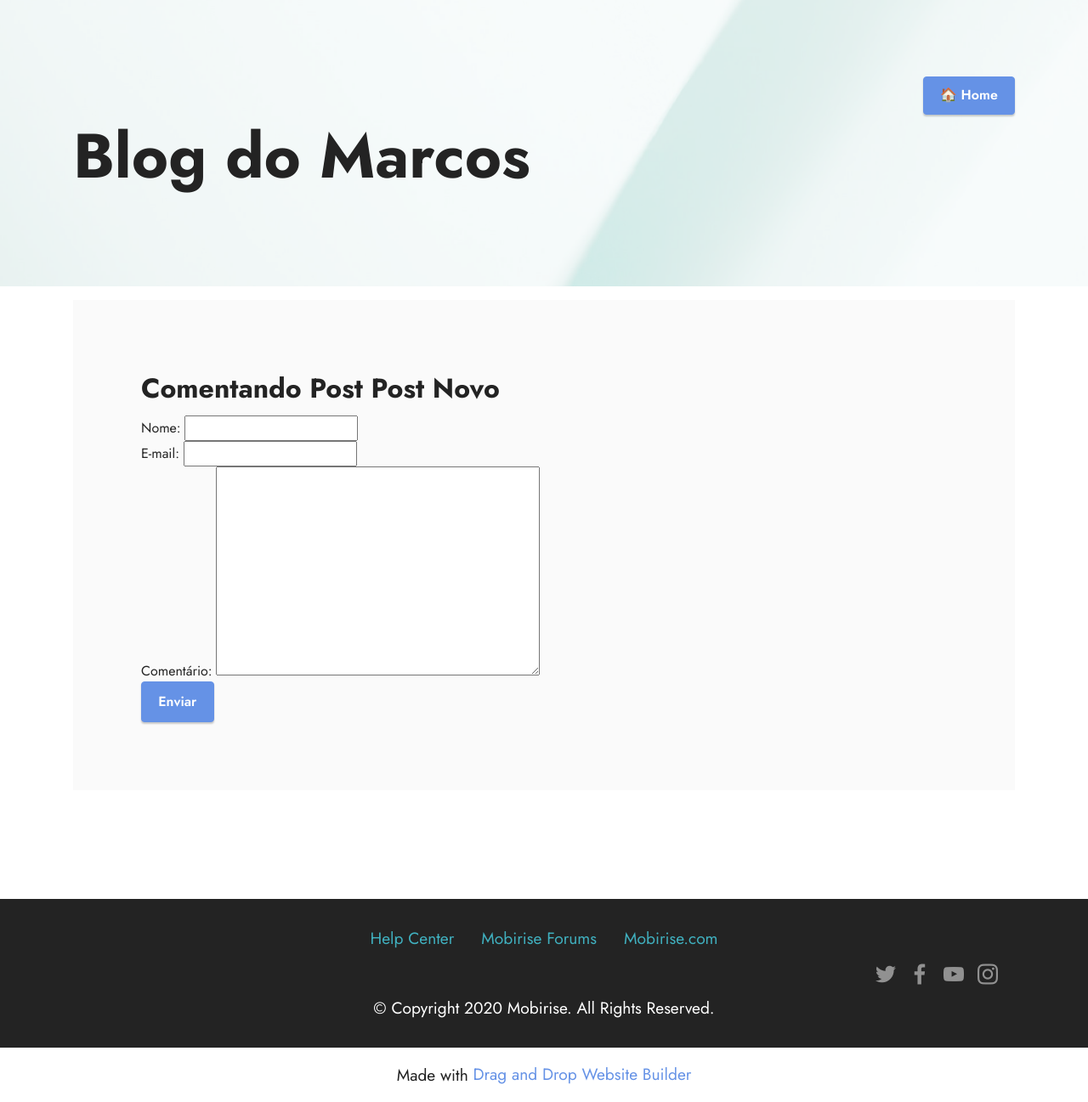
After one commit to lucasxpto/blog_aula, a Django app: page /comentar/6/ in a window 1280 px wide. The commit adds this page. Shown: the whole page at 85% size. Run offline with Django 4.2, Linux system fonts and the light colour scheme; data comes from the database, SQL or seed files in the repository; both versions use the stored data as it was after the commit; some libraries are stand-ins or nearby versions.

Commit message:
inserido sistema de comentários

```diff
--- a/core/forms.py
+++ b/core/forms.py
@@ -1,5 +1,7 @@
 from django import forms
 from django.core.mail import EmailMessage
+
+from core.models import Comentario
 
 
 class EmailForm(forms.Form):
@@ -25,3 +27,18 @@ class EmailForm(forms.Form):
             headers={'Reply-To': email}
         )
         mail.send()
+
+
+class ComentModelForm(forms.ModelForm):
+
+    class Meta:
+        model = Comentario
+        fields = ['nome', 'email', 'texto']
+
+    def salvarComentario(self, post):
+        novo_coment = self.save(commit=False)
+        novo_coment.post = post
+        novo_coment.nome = self.cleaned_data['nome']
+        novo_coment.email = self.cleaned_data['email']
+        novo_coment.texto = self.cleaned_data['texto']
+        return novo_coment.save()
--- a/core/models.py
+++ b/core/models.py
@@ -39,3 +39,19 @@ class Post(models.Model):
 
     def __str__(self):
         return self.titulo
+
+
+class Comentario(models.Model):
+    post = models.ForeignKey(Post, on_delete=models.CASCADE, verbose_name='comentarios')
+    nome = models.CharField('Nome', max_length=50)
+    email = models.EmailField('E-mail')
+    texto = models.TextField('Comentário')
+    criado = models.DateTimeField('Criado em', auto_now_add=True)
+    status = models.BooleanField('Ativo', default=False)
+
+    class Meta:
+        verbose_name = 'Comentário'
+        verbose_name_plural = 'Comentários'
+
+    def __str__(self):
+        return f'Comentário de {self.nome} em {self.criado}'
--- /dev/null
+++ b/core/templates/blog/post/comentarios.html
@@ -0,0 +1,29 @@
+{% extends "base.html" %}
+
+{% block titulo %} Meu Blog ==> Comentando Post {{ post.titulo }} {% endblock %}
+
+{% block conteudo %}
+<section data-bs-version="5.1" class="features16 cid-tzVjbxlXj9" id="features17-6">
+
+    <div class="container">
+        <div class="content-wrapper">
+            <div class="row align-items-center">
+                <div class="col-12 col-lg-8">
+                    <div class="text-wrapper">
+                        <h6 class="card-title mbr-fonts-style display-5">
+                            <strong>Comentando Post {{ post.titulo }}</strong>
+                        </h6>
+                        <form class="form form-vertical" action="" method="post">
+                            {% csrf_token %}
+                            {{ form.as_div }}
+                            <div>
+                                <input class="btn btn-primary" type="submit" value="Enviar">
+                            </div>
+                        </form>
+                    </div>
+                </div>
+            </div>
+        </div>
+    </div>
+</section>
+{% endblock %}
--- a/core/urls.py
+++ b/core/urls.py
@@ -1,12 +1,14 @@
 from django.urls import path
-from .views import ListarPostsListView, IndexView, DetalhePostView, FormContatoView
+# from .views import ListarPostsListView, IndexView, DetalhePostView, FormContatoView
+from . import views
 
 urlpatterns = [
-    path('', IndexView.as_view(), name='home'),
-    path('listar/', ListarPostsListView.as_view(), name='listar_posts'),
+    path('', views.IndexView.as_view(), name='home'),
+    path('listar/', views.ListarPostsListView.as_view(), name='listar_posts'),
     path('detalhe/<int:ano>/<int:mes>/<int:dia>/<slug:slug>',
-         DetalhePostView.as_view(), name='detalhe_post'),
+         views.DetalhePostView.as_view(), name='detalhe_post'),
     path('enviarpost/<int:pk>/',
-         FormContatoView.as_view(),
+         views.FormContatoView.as_view(),
          name='enviar_post'),
+    path('comentar/<int:pk>/', views.ComentarioCreateView.as_view(), name='comentar_post'),
 ]
--- a/core/views.py
+++ b/core/views.py
@@ -1,10 +1,10 @@
 from django.contrib import messages
-from django.shortcuts import render
+from django.shortcuts import render, redirect
 from django.urls import reverse_lazy
-from django.views.generic import ListView, TemplateView, DetailView, FormView
+from django.views.generic import ListView, TemplateView, DetailView, FormView, CreateView
 
-from core.forms import EmailForm
-from core.models import Post
+from core.forms import EmailForm, ComentModelForm
+from core.models import Post, Comentario
 
 
 class IndexView(TemplateView):
@@ -22,6 +22,20 @@ class DetalhePostView(DetailView):
     template_name = "blog/post/detalhepost.html"
     context_object_name = 'post'
     queryset = Post.publicados.all()
+
+    def _get_coments(self, id_post):
+        try:
+            coments = Comentario.objects.filter(post_id=id_post, status=True)
+            # coments = Comentario.objects.get(post_id=id_post)
+            return coments
+        except Comentario.DoesNotExist:
+            return Exception
+
+    def get_context_data(self, **kwargs):
+        contexto = super().get_context_data(**kwargs)
+        contexto['comentarios'] = self._get_coments(self.object.id)
+        return contexto
+
 
 
 class FormContatoView(FormView):
@@ -52,3 +66,26 @@ class FormContatoView(FormView):
         meupost = self.get_context_data()['post']
         messages.error(self.request, f'Post {meupost.titulo} não enviado.')
         return super(FormContatoView, self).form_invalid(form)
+
+
+class ComentarioCreateView(CreateView):
+    template_name = 'blog/post/comentarios.html'
+    form_class = ComentModelForm
+
+    def _get_post(self, id_post):
+        try:
+            post = Post.publicados.get(id=id_post)
+            return post
+        except Post.DoesNotExist:
+            return Exception
+
+    def form_valid(self, form, *args, **kwargs):
+        post = self._get_post(self.kwargs['pk'])
+        form.salvarComentario(post)
+        return redirect('detalhe_post', post.publicado.day, post.publicado.month,
+                        post.publicado.year, post.slug)
+
+    def get_context_data(self, **kwargs):
+        context = super().get_context_data(**kwargs)
+        context['post'] = self._get_post(self.kwargs['pk'])
+        return context
```
Also changed, not shown: core/admin.py (+8 -1 lines), core/templates/blog/post/detalhepost.html (+18 -0 lines), blog.sqlite3, core/migrations/0003_comentario.py (added).
